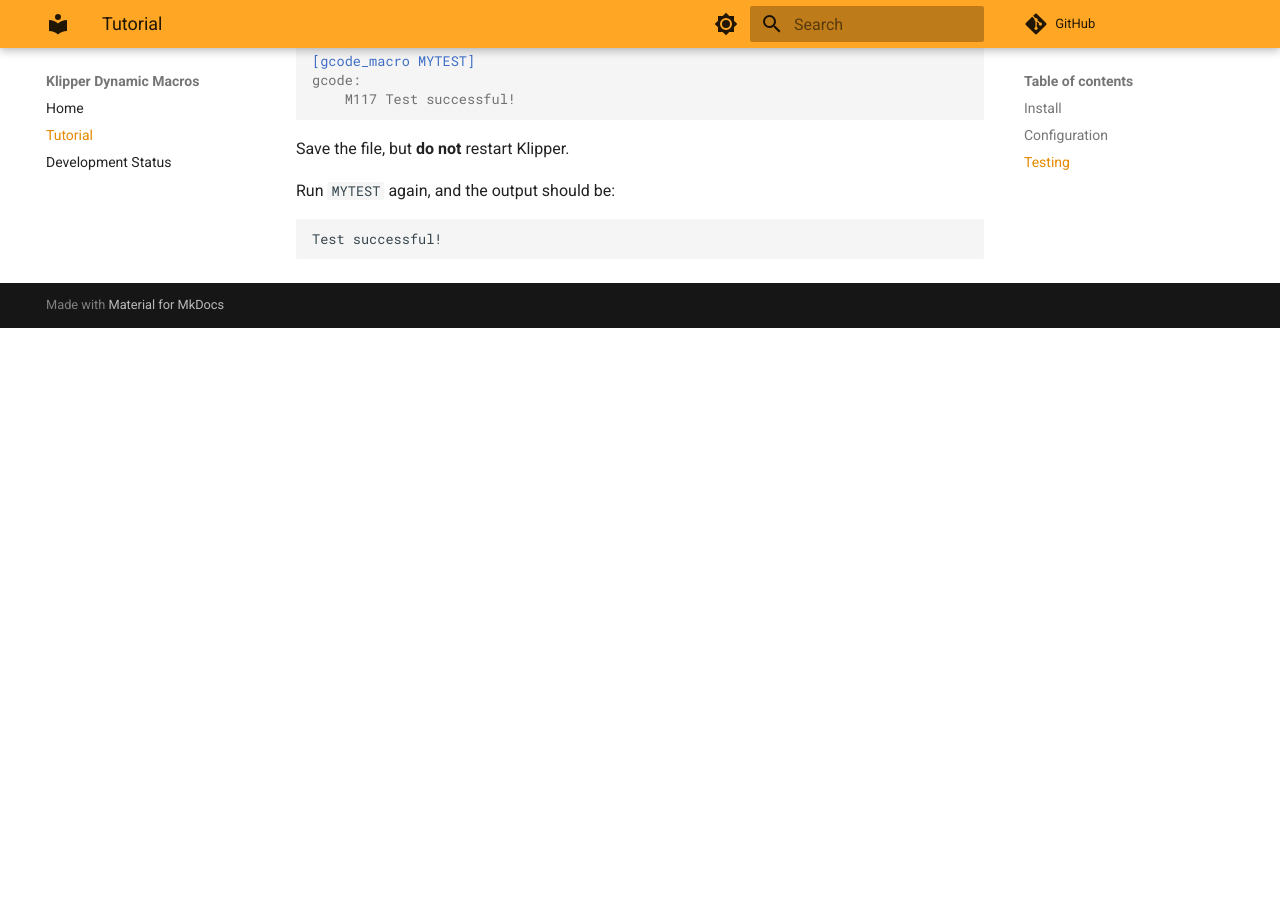
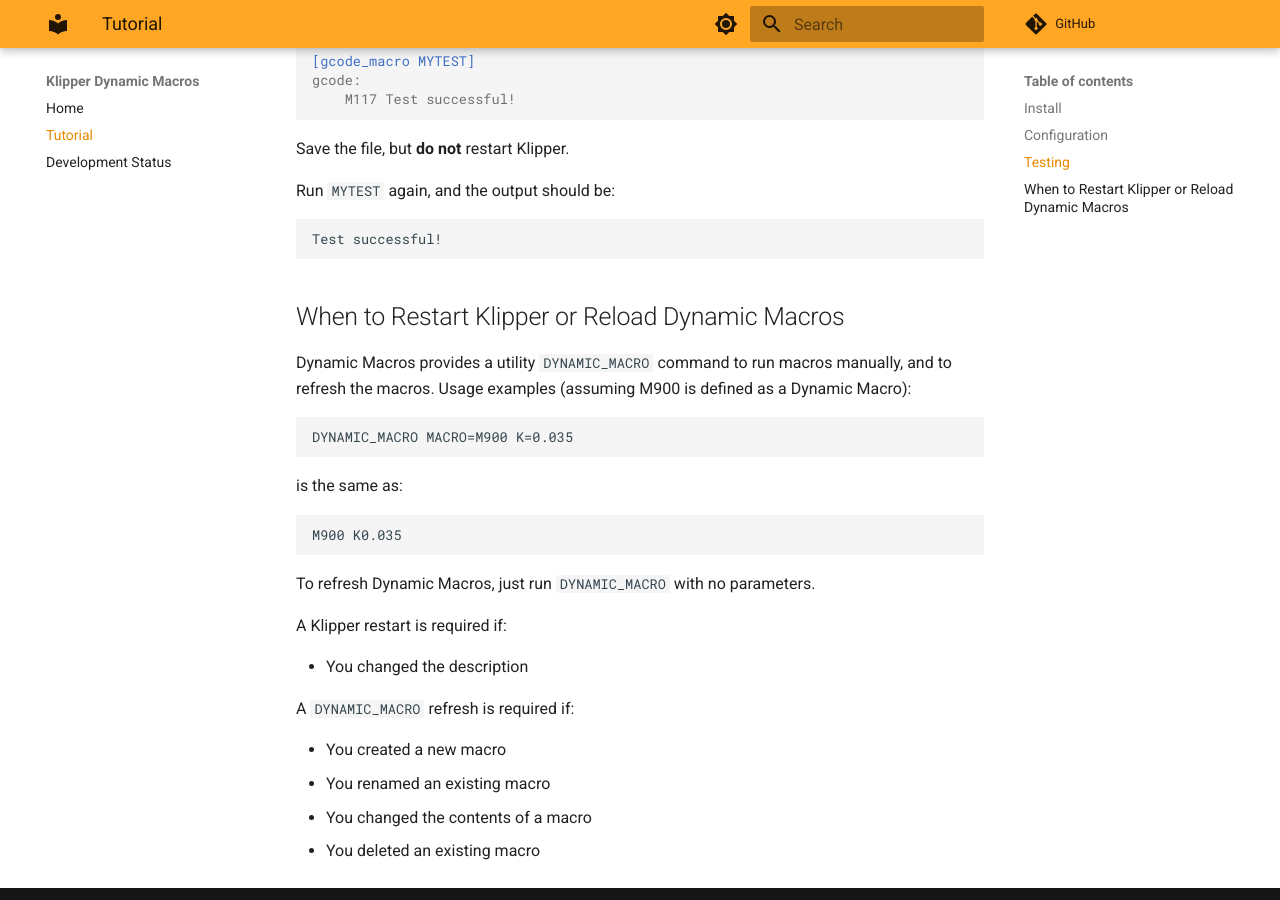
Before and after one commit to 3DCoded/DynamicMacros, an MkDocs documentation site: the page built from docs/tutorial.md, in a window 1280 px wide and 900 px high, scrolled down 1420 px. Built offline with MkDocs 1.6.1 and Material for MkDocs 9.7.7, drawn with Linux system fonts in a browser that asks for light colours; comment, search, counter and statistics services are not loaded; before the commit the page ends 1748 px from its top, so only the background shows below that.

Commit message:
add docs for rename, update, delete, add new macro, description

````diff
--- a/docs/devstatus.md
+++ b/docs/devstatus.md
@@ -5,7 +5,8 @@
 - [X] Editing macros without restarting Klipper
 - [X] Accessing printer information from within Dynamic Macros
 - [X] Accessing parameters from within Dynamic Macros
-- [ ] Adding new Dynamic Macros without restarting Klipper
-- [ ] Removing existing Dynamic Macros without restarting Klipper
-- [ ] Renaming Dynamic Macros without restarting Klipper
+- [X] Adding new Dynamic Macros without restarting Klipper
+- [X] Removing existing Dynamic Macros without restarting Klipper
+- [X] Renaming Dynamic Macros without restarting Klipper
+- [X] Dynamic Macro descriptions
 - [ ] Dynamic Macro variables
--- a/docs/tutorial.md
+++ b/docs/tutorial.md
@@ -64,3 +64,30 @@ Run `MYTEST` again, and the output should be:
 ```
 Test successful!
 ```
+
+## When to Restart Klipper or Reload Dynamic Macros
+
+Dynamic Macros provides a utility `DYNAMIC_MACRO` command to run macros manually, and to refresh the macros. Usage examples (assuming M900 is defined as a Dynamic Macro):
+
+```gcode
+DYNAMIC_MACRO MACRO=M900 K=0.035
+```
+
+is the same as:
+
+```
+M900 K0.035
+```
+
+To refresh Dynamic Macros, just run `DYNAMIC_MACRO` with no parameters.
+
+A Klipper restart is required if:
+
+- You changed the description
+
+A `DYNAMIC_MACRO` refresh is required if:
+
+- You created a new macro
+- You renamed an existing macro
+- You changed the contents of a macro
+- You deleted an existing macro
````
Also changed, not shown: site/devstatus/index.html, site/search/search_index.json, site/tutorial/index.html.
